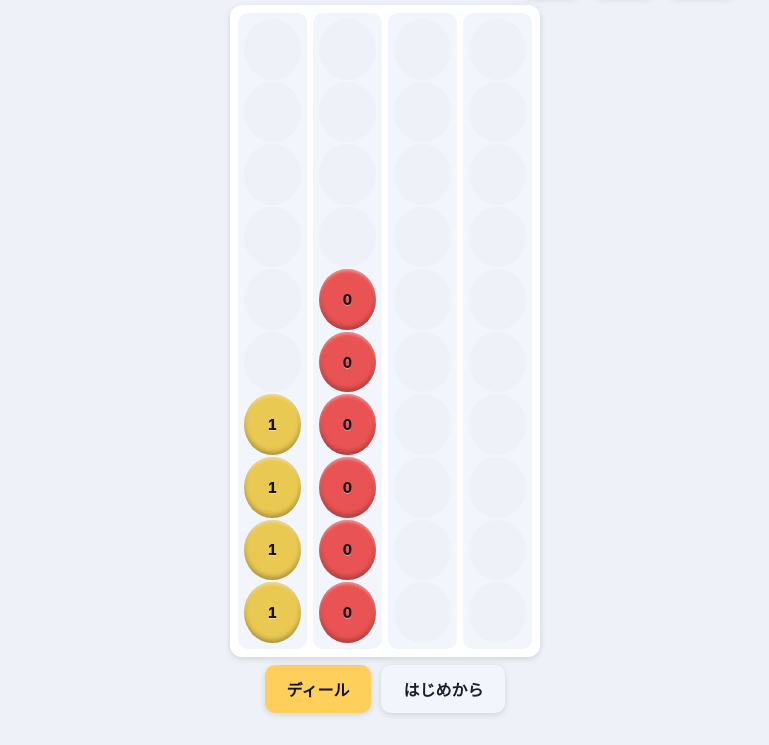
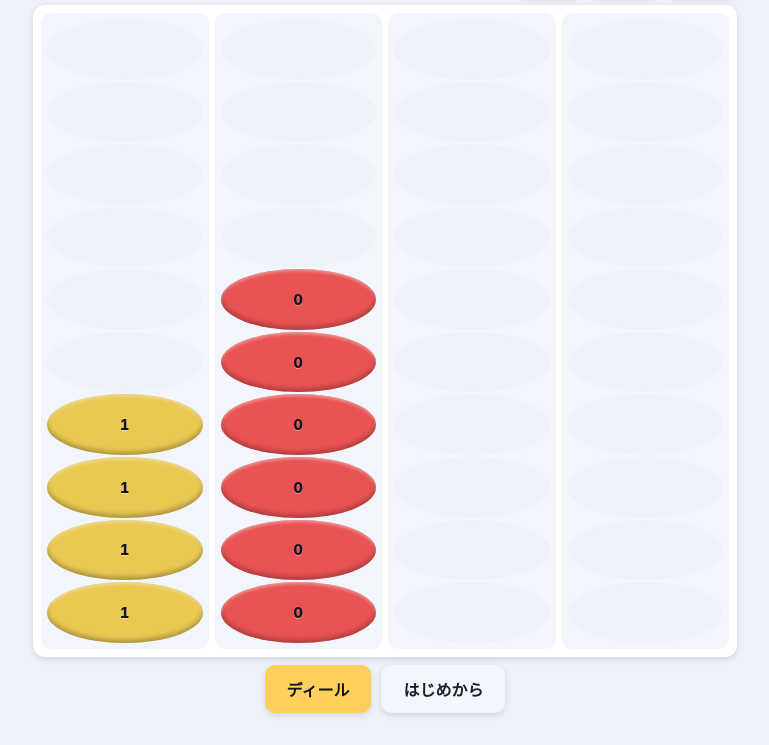
Before and after one commit to nna774/deal-coin, a plain HTML site: page index.html in a window 1280 px wide. Shown: the part 55-800 px from the top of the page, without its empty margins (255-1024 px from the left). Drawn offline with Linux system fonts and the light colour scheme.

Commit message:
盤面を横幅いっぱいに使い、コインは横長を許容する
真円優先だと高さが余る時に盤面が中身なりに縮んで幅が余っていた。
幅は常にフル（width:100%）で使い、コインの高さは幅を超えない範囲で
縦の空きを詰める方式に変更（横長は可・縦長は不可）。sizeBoard() は
高さのみ計算して設定する。

Co-Authored-By: Claude Opus 4.8 (1M context) <noreply@anthropic.com>
Agent-Session: Claude Code on 29-er: 3ac21c16-38ae-400f-8101-631954d10836

```diff
--- a/game.js
+++ b/game.js
@@ -344,7 +344,8 @@ function render() {
 
 // 盤面サイズを計算して #board に設定する。
 // 列数は最大 MAX_COLS、超えた分は段（行）を増やす。
-// スロットが正方形＝コインが真円になるコイン径 c を、利用可能領域から逆算する。
+// 幅は常にフル（横幅いっぱい）。コインの高さは幅を超えない範囲で縦の空きを詰める
+// （＝横長は許容、縦長にはしない。高さが余ればコインは真円で上下に余白）。
 function sizeBoard() {
   const board = $('board');
   const wrap = board.parentElement; // #board-wrap（padding 無し）
@@ -357,22 +358,18 @@ function sizeBoard() {
   const availH = wrap.clientHeight;
   if (availW <= 0 || availH <= 0) return;
 
-  // cellW = c + 2*CELL_PAD, cellH = 10*c + 9*CELL_GAP + 2*CELL_PAD
-  // boardW = cols*cellW + (cols-1)*BOARD_GAP + 2*BOARD_PAD  <= availW
-  // boardH = rows*cellH + (rows-1)*BOARD_GAP + 2*BOARD_PAD  <= availH
-  const cFromW = (availW - 2 * BOARD_PAD - (cols - 1) * BOARD_GAP - cols * 2 * CELL_PAD) / cols;
-  const perRowFixed = (SLOTS_PER_CELL - 1) * CELL_GAP + 2 * CELL_PAD; // 1セルの高さのうち c 非依存分
-  const cFromH = (availH - 2 * BOARD_PAD - (rows - 1) * BOARD_GAP - rows * perRowFixed) / (rows * SLOTS_PER_CELL);
-  const c = Math.max(8, Math.floor(Math.min(cFromW, cFromH)));
+  const perRowFixed = (SLOTS_PER_CELL - 1) * CELL_GAP + 2 * CELL_PAD; // 1セルの高さのうちコイン高さ非依存分
+  // コイン幅：フル幅を列数で割った値（1fr 相当）
+  const coinW = (availW - 2 * BOARD_PAD - (cols - 1) * BOARD_GAP - cols * 2 * CELL_PAD) / cols;
+  // コイン高さ：高さいっぱいに詰めた値。ただしコイン幅を超えない（縦長にしない）
+  const coinHFill = (availH - 2 * BOARD_PAD - (rows - 1) * BOARD_GAP - rows * perRowFixed) / (rows * SLOTS_PER_CELL);
+  const coinH = Math.max(8, Math.floor(Math.min(coinW, coinHFill)));
 
-  const cellW = c + 2 * CELL_PAD;
-  const cellH = SLOTS_PER_CELL * c + perRowFixed;
-  const boardW = cols * cellW + (cols - 1) * BOARD_GAP + 2 * BOARD_PAD;
+  const cellH = SLOTS_PER_CELL * coinH + perRowFixed;
   const boardH = rows * cellH + (rows - 1) * BOARD_GAP + 2 * BOARD_PAD;
 
   board.style.gridTemplateColumns = `repeat(${cols}, 1fr)`;
-  board.style.width = boardW + 'px';
-  board.style.height = boardH + 'px';
+  board.style.height = boardH + 'px'; // 幅は CSS の width:100% に任せる
 }
 
 // 盤面を1行の文字列で表す。各 [...] は 1セル、左が底(index0)・右がトップ(手前)。
--- a/style.css
+++ b/style.css
@@ -97,8 +97,9 @@ html, body {
   border-radius: var(--radius);
   padding: 8px;                /* = BOARD_PAD in game.js */
   box-shadow: var(--shadow);
-  /* 列数(grid-template-columns)と実寸(width/height)は game.js の
-     sizeBoard() が、コインが真円(スロットが正方形)になるよう計算して設定する。 */
+  width: 100%;                 /* 横幅はいっぱいに使う */
+  /* 列数(grid-template-columns)と高さは game.js の sizeBoard() が設定する。
+     コイン幅はフル幅で決まり、高さは幅を超えない範囲で縦に詰める（横長は可・縦長は不可）。 */
 }
 
 .cell {
```
